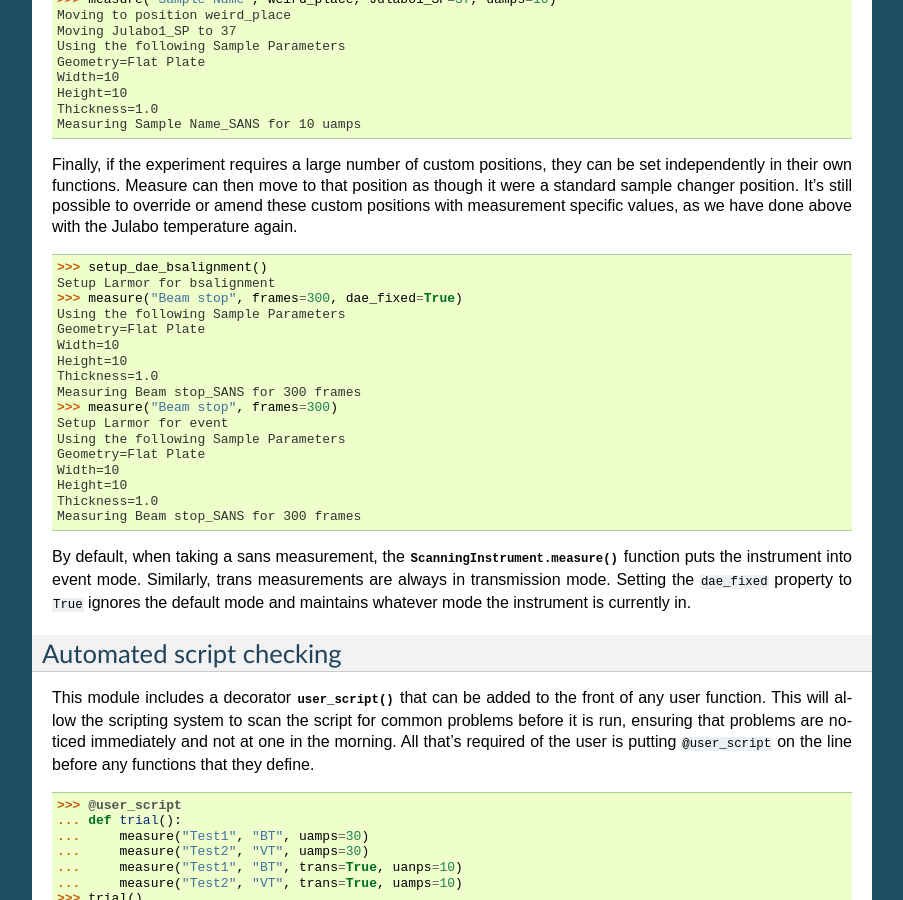
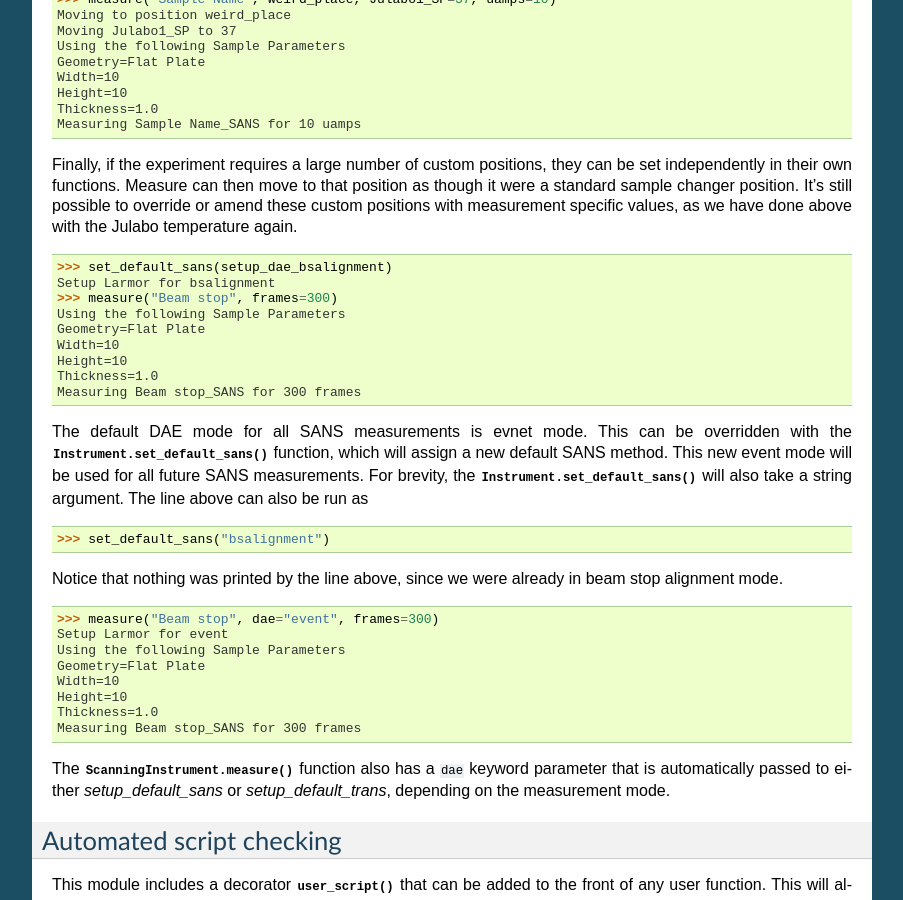
Before and after one commit to PyGenie-Scans/SansScripts, a Sphinx documentation site: the page built from doc/source/tutorial.rst, in a window 1280 px wide and 900 px high, scrolled down 1668 px. Shown: the whole window, without its empty margins (198-1101 px from the left). Built offline with Sphinx 7.4.7, drawn with Linux system fonts in a browser that asks for light colours; some of the changed text lies outside the part shown.

Commit message:
Better handling of DAE mode switching

```diff
--- a/doc/source/tutorial.rst
+++ b/doc/source/tutorial.rst
@@ -126,16 +126,29 @@ sample changer position.  It's still possible to override or amend
 these custom positions with measurement specific values, as we have
 done above with the Julabo temperature again.
 
->>> setup_dae_bsalignment()
+>>> set_default_sans(setup_dae_bsalignment)
 Setup Larmor for bsalignment
->>> measure("Beam stop", frames=300, dae_fixed=True)
+>>> measure("Beam stop", frames=300)
 Using the following Sample Parameters
 Geometry=Flat Plate
 Width=10
 Height=10
 Thickness=1.0
 Measuring Beam stop_SANS for 300 frames
->>> measure("Beam stop", frames=300)
+
+The default DAE mode for all SANS measurements is evnet mode.  This
+can be overridden with the :py:meth:`Instrument.set_default_sans`
+function, which will assign a new default SANS method.  This new event
+mode will be used for all future SANS measurements.  For brevity, the
+:py:meth:`Instrument.set_default_sans` will also take a string
+argument.  The line above can also be run as
+
+>>> set_default_sans("bsalignment")
+
+Notice that nothing was printed by the line above, since we were
+already in beam stop alignment mode.
+
+>>> measure("Beam stop", dae="event", frames=300)
 Setup Larmor for event
 Using the following Sample Parameters
 Geometry=Flat Plate
@@ -144,12 +157,10 @@ Height=10
 Thickness=1.0
 Measuring Beam stop_SANS for 300 frames
 
-By default, when taking a sans measurement, the
-:py:meth:`ScanningInstrument.measure` function puts the instrument
-into event mode.  Similarly, trans measurements are always in
-transmission mode.  Setting the ``dae_fixed`` property to ``True`` ignores
-the default mode and maintains whatever mode the instrument is
-currently in.
+The :py:meth:`ScanningInstrument.measure` function also has a ``dae``
+keyword parameter that is automatically passed to either
+`setup_default_sans` or `setup_default_trans`, depending on the
+measurement mode.
 
 Automated script checking
 =========================
@@ -323,10 +334,10 @@ Custom Running Modes
 
 More complicated running modes can be defined.
 
->>> setup_dae_sesans()
+>>> set_default_sans(setup_dae_sesans)
 Setup Larmor for event
 Setup Larmor for sesans
->>> measure("SESANS Test", u=1000, d=1000, frames=6000, dae_fixed=True)
+>>> measure("SESANS Test", u=1000, d=1000, frames=6000)
 Using the following Sample Parameters
 Geometry=Flat Plate
 Width=10
@@ -345,9 +356,9 @@ Under the hood
 ==============
 
 >>> gen.reset_mock()
->>> measure("Test", "BT", aperature="Medium", uamps=15)
+>>> measure("Test", "BT", dae="event", aperature="Medium", uamps=15)
+Setup Larmor for event
 Moving to sample changer position BT
-Setup Larmor for event
 Using the following Sample Parameters
 Geometry=Flat Plate
 Width=10
```
Also changed, not shown: other parts of doc/source/tutorial.rst (+3 -3 lines), 2 other files.
